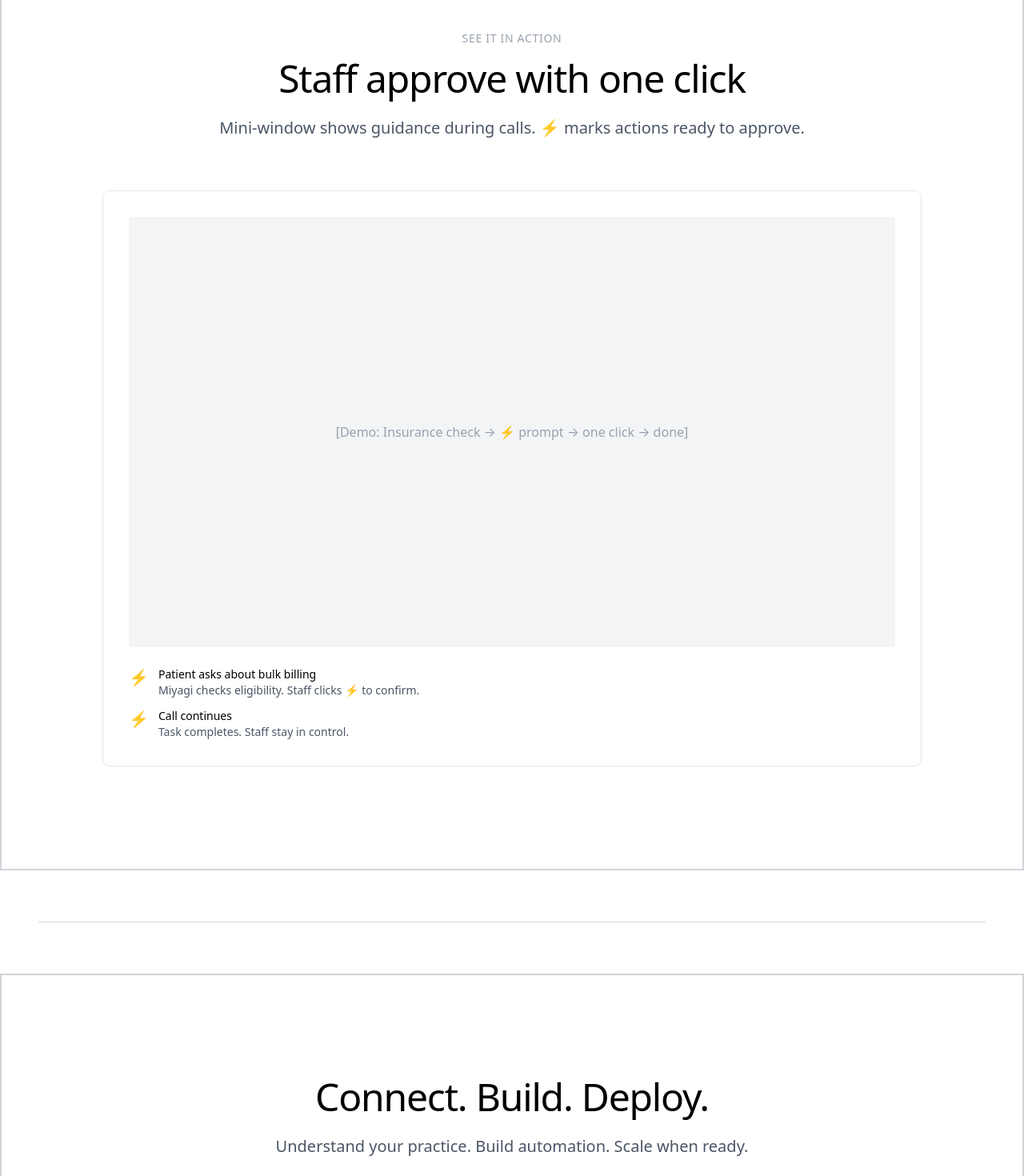
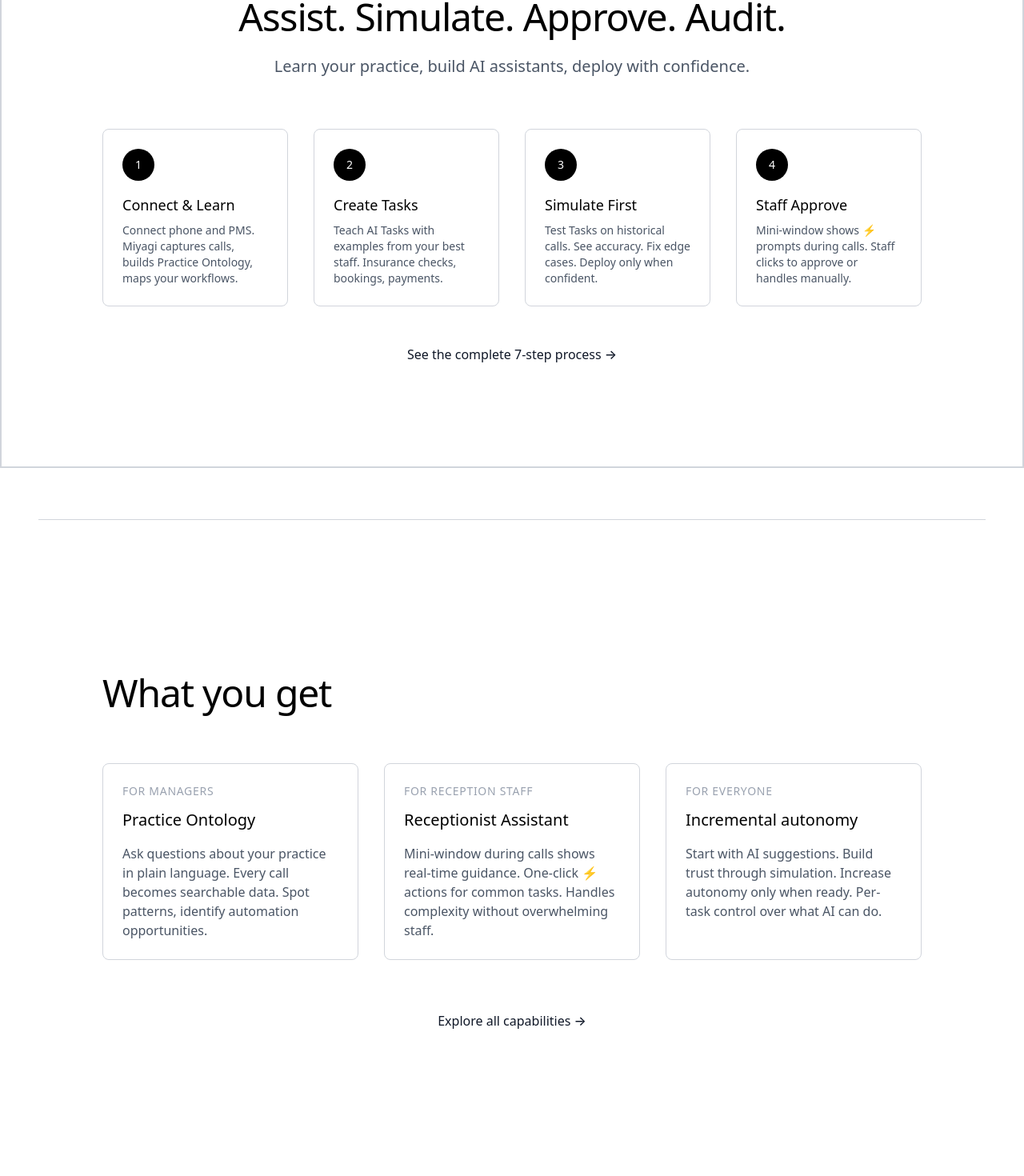
Before and after one commit to madebyturner/miyagi-site, a React (Vite) app: page / in a window 1280 px wide. Shown: the part 1106-2576 px from the top of the page at 80% size. Built offline with nearby package versions, Linux system fonts and the light colour scheme.

Commit message:
Complete homepage rework: streamlined commercial focus with clear value prop and Australian differentiation

```diff
--- a/src/pages/Home.jsx
+++ b/src/pages/Home.jsx
@@ -4,233 +4,168 @@ import { Target, Shield, TrendingUp } from 'lucide-react'
 export default function Home() {
   return (
     <>
-      {/* Hero #top */}
-      <div id="top" className="pt-20 pb-32 md:pt-32 md:pb-48">
+      {/* Hero */}
+      <div className="pt-20 pb-32 md:pt-32 md:pb-48">
         <div className="max-w-6xl mx-auto">
           <h1 className="text-5xl md:text-6xl lg:text-7xl font-medium mb-8 leading-[1.1] tracking-tight">
-            Automate admin work, Miyagi learns your practice, you control what happens.
+            AI that learns your practice, staff stay in control
           </h1>
           <p className="text-xl md:text-2xl text-gray-600 mb-12 leading-relaxed">
-            A real-time knowledge map of your practice — powering safe automation.
+            Turn every call into structured data. Automate admin work with AI that suggests first, acts only when approved. Built for Australian medical practices.
           </p>
           <div className="flex flex-col sm:flex-row gap-4 mb-16">
             <Link to="/request-demo" className="px-8 py-4 bg-black text-white rounded-full hover:bg-gray-800 transition-colors text-center">
               Request demo
             </Link>
             <Link to="/how-miyagi-works" className="px-8 py-4 text-gray-900 hover:text-gray-600 transition-colors text-center">
-              See how Miyagi works
+              See how it works
             </Link>
           </div>
           <div className="text-gray-500">
-            <div>Trusted by 50+ Australian practices</div>
+            Trusted by 50+ Australian practices
           </div>
         </div>
       </div>
 
-      {/* Mini-window moment #demo */}
+      {/* How it works */}
       <hr className="border-gray-300 my-16" />
-      <section id="demo" className="py-32 border-2 border-gray-300 -mx-8 lg:-mx-12 px-8 lg:px-12">
+      <section className="py-32 border-2 border-gray-300 -mx-8 lg:-mx-12 px-8 lg:px-12">
         <div className="max-w-5xl mx-auto">
           <div className="text-center mb-16">
-            <div className="text-sm uppercase tracking-wider text-gray-400 mb-4">See it in action</div>
-            <h2 className="text-4xl md:text-5xl font-medium mb-6 tracking-tight">Staff approve with one click</h2>
+            <h2 className="text-4xl md:text-5xl font-medium mb-6 tracking-tight">Assist. Simulate. Approve. Audit.</h2>
             <p className="text-xl text-gray-600 max-w-3xl mx-auto">
-              Mini-window shows guidance during calls. ⚡ marks actions ready to approve.
+              Learn your practice, build AI assistants, deploy with confidence.
             </p>
           </div>
 
-          <div className="p-8 bg-white rounded-lg border border-gray-200">
-            <div className="aspect-video bg-gray-100 rounded flex items-center justify-center">
-              <div className="text-gray-400">
-                [Demo: Insurance check → ⚡ prompt → one click → done]
-              </div>
-            </div>
-            <div className="mt-6 space-y-3 text-sm">
-              <div className="flex items-start gap-3">
-                <span className="text-xl">⚡</span>
-                <div>
-                  <div className="font-medium">Patient asks about bulk billing</div>
-                  <div className="text-gray-600">Miyagi checks eligibility. Staff clicks ⚡ to confirm.</div>
-                </div>
-              </div>
-              <div className="flex items-start gap-3">
-                <span className="text-xl">⚡</span>
-                <div>
-                  <div className="font-medium">Call continues</div>
-                  <div className="text-gray-600">Task completes. Staff stay in control.</div>
-                </div>
-              </div>
-            </div>
-          </div>
-        </div>
-      </section>
-
-
-      {/* How it works #flow */}
-      <hr className="border-gray-300 my-16" />
-      <section id="flow" className="py-32 border-2 border-gray-300 -mx-8 lg:-mx-12 px-8 lg:px-12">
-        <div className="max-w-5xl mx-auto">
-          <div className="text-center mb-16">
-            <h2 className="text-4xl md:text-5xl font-medium mb-6 tracking-tight">Connect. Build. Deploy.</h2>
-            <p className="text-xl text-gray-600 max-w-3xl mx-auto">
-              Understand your practice. Build automation. Scale when ready.
-            </p>
-          </div>
-
-          <div className="grid md:grid-cols-3 gap-8">
+          <div className="grid md:grid-cols-4 gap-8">
             <div className="border border-gray-300 rounded-lg p-6">
               <div className="w-10 h-10 bg-black text-white rounded-full flex items-center justify-center text-sm font-medium mb-4">1</div>
-              <h3 className="text-xl font-medium mb-2">Connect your systems</h3>
-              <p className="text-gray-600">Connect phone, PMS, payments. Miyagi learns from calls and data.</p>
+              <h3 className="text-lg font-medium mb-2">Connect & Learn</h3>
+              <p className="text-gray-600 text-sm">Connect phone and PMS. Miyagi captures calls, builds Practice Ontology, maps your workflows.</p>
             </div>
 
             <div className="border border-gray-300 rounded-lg p-6">
               <div className="w-10 h-10 bg-black text-white rounded-full flex items-center justify-center text-sm font-medium mb-4">2</div>
-              <h3 className="text-xl font-medium mb-2">Build custom Tasks</h3>
-              <p className="text-gray-600">Teach Tasks with examples from your best staff. Miyagi handles bookings, insurance, payments.</p>
+              <h3 className="text-lg font-medium mb-2">Create Tasks</h3>
+              <p className="text-gray-600 text-sm">Teach AI Tasks with examples from your best staff. Insurance checks, bookings, payments.</p>
             </div>
 
             <div className="border border-gray-300 rounded-lg p-6">
               <div className="w-10 h-10 bg-black text-white rounded-full flex items-center justify-center text-sm font-medium mb-4">3</div>
-              <h3 className="text-xl font-medium mb-2">Deploy with approvals</h3>
-              <p className="text-gray-600">Simulate first. Deploy with approvals. Increase autonomy as trust builds.</p>
+              <h3 className="text-lg font-medium mb-2">Simulate First</h3>
+              <p className="text-gray-600 text-sm">Test Tasks on historical calls. See accuracy. Fix edge cases. Deploy only when confident.</p>
+            </div>
+
+            <div className="border border-gray-300 rounded-lg p-6">
+              <div className="w-10 h-10 bg-black text-white rounded-full flex items-center justify-center text-sm font-medium mb-4">4</div>
+              <h3 className="text-lg font-medium mb-2">Staff Approve</h3>
+              <p className="text-gray-600 text-sm">Mini-window shows ⚡ prompts during calls. Staff clicks to approve or handles manually.</p>
             </div>
           </div>
 
           <div className="mt-12 text-center">
             <Link to="/how-miyagi-works" className="text-gray-900 hover:text-gray-600 transition font-medium">
-              See the complete process →
+              See the complete 7-step process →
             </Link>
           </div>
         </div>
       </section>
 
-      {/* Products overview #products */}
+      {/* Key benefits */}
       <hr className="border-gray-300 my-16" />
-      <section id="products" className="py-32">
+      <section className="py-32">
         <div className="max-w-5xl mx-auto">
           <h2 className="text-4xl md:text-5xl font-medium mb-16 tracking-tight">
-            Two products, one system
+            What you get
           </h2>
 
-          <div className="grid md:grid-cols-2 gap-16">
-            <Link to="/products/manager" className="group block border border-gray-300 rounded-lg p-6 hover:border-gray-400 transition-colors">
-              <div className="text-sm uppercase tracking-wider text-gray-400 mb-4">For owners/managers</div>
-              <h3 className="text-2xl font-medium mb-4 group-hover:text-gray-600 transition">Manager Console</h3>
-              <p className="text-gray-900 text-lg mb-6 leading-snug">
-                See what takes time. Query your practice data.
+          <div className="grid md:grid-cols-3 gap-8 mb-16">
+            <div className="border border-gray-300 rounded-lg p-6">
+              <div className="text-sm uppercase tracking-wider text-gray-400 mb-3">For managers</div>
+              <h3 className="text-xl font-medium mb-4">Practice Ontology</h3>
+              <p className="text-gray-600">
+                Ask questions about your practice in plain language. Every call becomes searchable data. Spot patterns, identify automation opportunities.
               </p>
-              <p className="text-gray-600 leading-relaxed mb-8">
-                Explore call patterns. Build Tasks. Compose Loops. Control what runs.
+            </div>
+
+            <div className="border border-gray-300 rounded-lg p-6">
+              <div className="text-sm uppercase tracking-wider text-gray-400 mb-3">For reception staff</div>
+              <h3 className="text-xl font-medium mb-4">Receptionist Assistant</h3>
+              <p className="text-gray-600">
+                Mini-window during calls shows real-time guidance. One-click ⚡ actions for common tasks. Handles complexity without overwhelming staff.
               </p>
-              <div className="space-y-2 text-sm text-gray-600 mb-6">
-                <div>• Practice Ontology—query your operations</div>
-                <div>• AI Operations—create Tasks, build Loops</div>
-                <div>• Connections—manage integrations</div>
-              </div>
-              <div className="text-sm text-gray-900 font-medium group-hover:underline">
-                Explore Manager Console →
-              </div>
-            </Link>
+            </div>
 
-            <Link to="/products/receptionist-assistant" className="group block border border-gray-300 rounded-lg p-6 hover:border-gray-400 transition-colors">
-              <div className="text-sm uppercase tracking-wider text-gray-400 mb-4">For reception staff</div>
-              <h3 className="text-2xl font-medium mb-4 group-hover:text-gray-600 transition">Receptionist Assistant</h3>
-              <p className="text-gray-900 text-lg mb-6 leading-snug">
-                Reduce errors and training time. Handle calls faster.
+            <div className="border border-gray-300 rounded-lg p-6">
+              <div className="text-sm uppercase tracking-wider text-gray-400 mb-3">For everyone</div>
+              <h3 className="text-xl font-medium mb-4">Incremental autonomy</h3>
+              <p className="text-gray-600">
+                Start with AI suggestions. Build trust through simulation. Increase autonomy only when ready. Per-task control over what AI can do.
               </p>
-              <p className="text-gray-600 leading-relaxed mb-8">
-                Mini-window appears during calls. Shows prompts and actions. Staff approve with ⚡.
-              </p>
-              <div className="space-y-2 text-sm text-gray-600 mb-6">
-                <div>• Real-time guidance with ⚡ actions</div>
-                <div>• Inline Explore for policy questions</div>
-                <div>• One-click approvals for common tasks</div>
-              </div>
-              <div className="text-sm text-gray-900 font-medium group-hover:underline">
-                See Mini-window in action →
-              </div>
+            </div>
+          </div>
+
+          <div className="text-center">
+            <Link to="/products" className="text-gray-900 hover:text-gray-600 transition font-medium">
+              Explore all capabilities →
             </Link>
           </div>
         </div>
       </section>
 
-
-      {/* Built for Australian healthcare #australian */}
+      {/* Australian healthcare */}
       <hr className="border-gray-300 my-16" />
-      <section id="australian" className="py-32 border-2 border-gray-300 -mx-8 lg:-mx-12 px-8 lg:px-12">
+      <section className="py-32 border-2 border-gray-300 -mx-8 lg:-mx-12 px-8 lg:px-12">
         <div className="max-w-5xl mx-auto">
           <div className="text-center mb-16">
-            <h2 className="text-4xl md:text-5xl font-medium mb-6 tracking-tight">Built for Australian healthcare reality</h2>
+            <h2 className="text-4xl md:text-5xl font-medium mb-6 tracking-tight">Built for Australian healthcare</h2>
             <p className="text-xl text-gray-600 max-w-3xl mx-auto">
-              Designed specifically for Australian practices. Understands Medicare, bulk billing, and the unique workflows that make your practice work.
+              Not generic AI. Purpose-built for Australian medical practices with Medicare, bulk billing, PBS, and local compliance built-in.
             </p>
-          </div>
-
-          <div className="grid md:grid-cols-3 gap-8 mb-16">
-            <div className="border border-gray-300 rounded-lg p-6">
-              <div className="text-sm uppercase tracking-wider text-gray-400 mb-3">Medicare integration</div>
-              <p className="text-gray-600">
-                Automated eligibility checks, bulk billing workflows, and safety net calculations built-in.
-              </p>
-            </div>
-
-            <div className="border border-gray-300 rounded-lg p-6">
-              <div className="text-sm uppercase tracking-wider text-gray-400 mb-3">PBS & health funds</div>
-              <p className="text-gray-600">
-                Understands PBS scripts, health fund variations, and referral requirements across Australia.
-              </p>
-            </div>
-
-            <div className="border border-gray-300 rounded-lg p-6">
-              <div className="text-sm uppercase tracking-wider text-gray-400 mb-3">Practice workflows</div>
-              <p className="text-gray-600">
-                Learns your specific Australian practice patterns, billing cycles, and compliance needs.
-              </p>
-            </div>
           </div>
 
           <div className="grid md:grid-cols-3 gap-8 mb-12">
             <div className="text-center border border-gray-300 rounded-lg p-6">
               <div className="flex justify-center mb-4"><Target className="w-10 h-10 text-black" /></div>
-              <h4 className="text-lg font-medium mb-2">Practice-specific learning</h4>
+              <h4 className="text-lg font-medium mb-2">Australian-specific</h4>
               <p className="text-gray-600">
-                Learns your workflows, policies, and Australian compliance requirements.
+                Medicare eligibility, bulk billing rules, PBS protocols, health fund variations. Understands your reality.
               </p>
             </div>
             <div className="text-center border border-gray-300 rounded-lg p-6">
               <div className="flex justify-center mb-4"><Shield className="w-10 h-10 text-black" /></div>
-              <h4 className="text-lg font-medium mb-2">Australian data protection</h4>
+              <h4 className="text-lg font-medium mb-2">Data stays local</h4>
               <p className="text-gray-600">
-                Data stays in Australia. APP compliant. Staff control every automated action.
+                Australian data centers. APP compliant. SOC 2 certified. No offshore processing. Your data never leaves Australia.
               </p>
             </div>
             <div className="text-center border border-gray-300 rounded-lg p-6">
               <div className="flex justify-center mb-4"><TrendingUp className="w-10 h-10 text-black" /></div>
               <h4 className="text-lg font-medium mb-2">Proven results</h4>
               <p className="text-gray-600">
-                10-20 hours saved weekly, 45% fewer errors, 2-3 days faster payments.
+                10-20 hours saved weekly, 45% fewer errors, faster payments. Real outcomes from real Australian practices.
               </p>
             </div>
           </div>
 
           <div className="text-center">
             <Link to="/security" className="text-gray-900 hover:text-gray-600 transition font-medium">
-              Read about security & Australian compliance →
+              Learn about security & compliance →
             </Link>
           </div>
         </div>
       </section>
 
-      {/* Closing CTA #cta */}
+      {/* Final CTA */}
       <hr className="border-gray-300 my-16" />
-      <section id="cta" className="py-32 border-2 border-gray-300 -mx-8 lg:-mx-12 px-8 lg:px-12">
+      <section className="py-32 border-2 border-gray-300 -mx-8 lg:-mx-12 px-8 lg:px-12">
         <div className="max-w-4xl mx-auto text-center">
           <h2 className="text-4xl md:text-5xl font-medium mb-6 tracking-tight">
-            See how Miyagi works in your practice
+            See Miyagi in your practice
           </h2>
           <p className="text-xl text-gray-600 mb-12 max-w-3xl mx-auto">
-            30-minute demo. See Practice Ontology, build a Task, simulate live.
+            30-minute demo with your actual practice data. See how calls become insights, insights become automation.
           </p>
           <Link to="/request-demo" className="inline-block px-8 py-4 bg-black text-white rounded-full hover:bg-gray-800 transition-colors">
             Request demo
```
